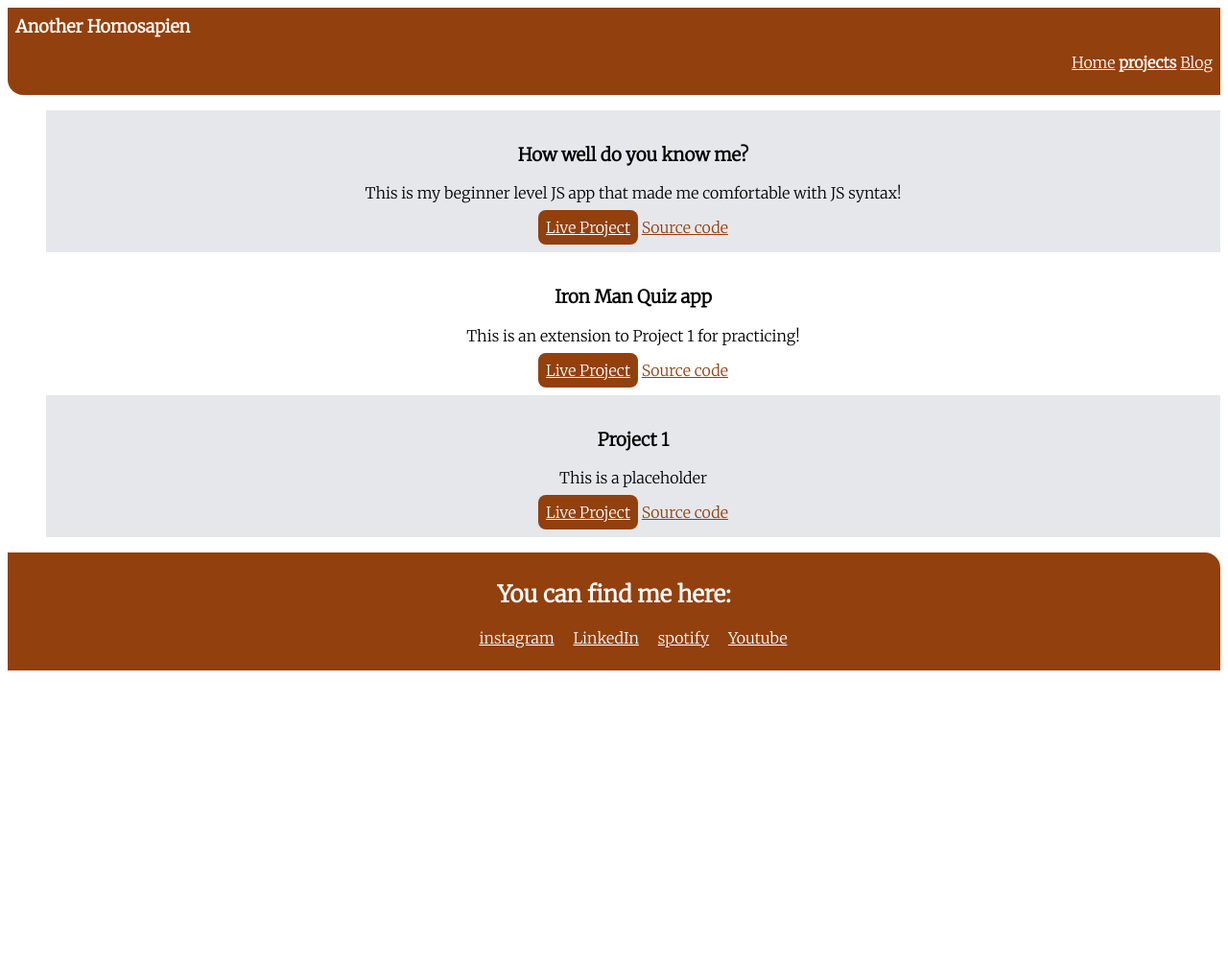
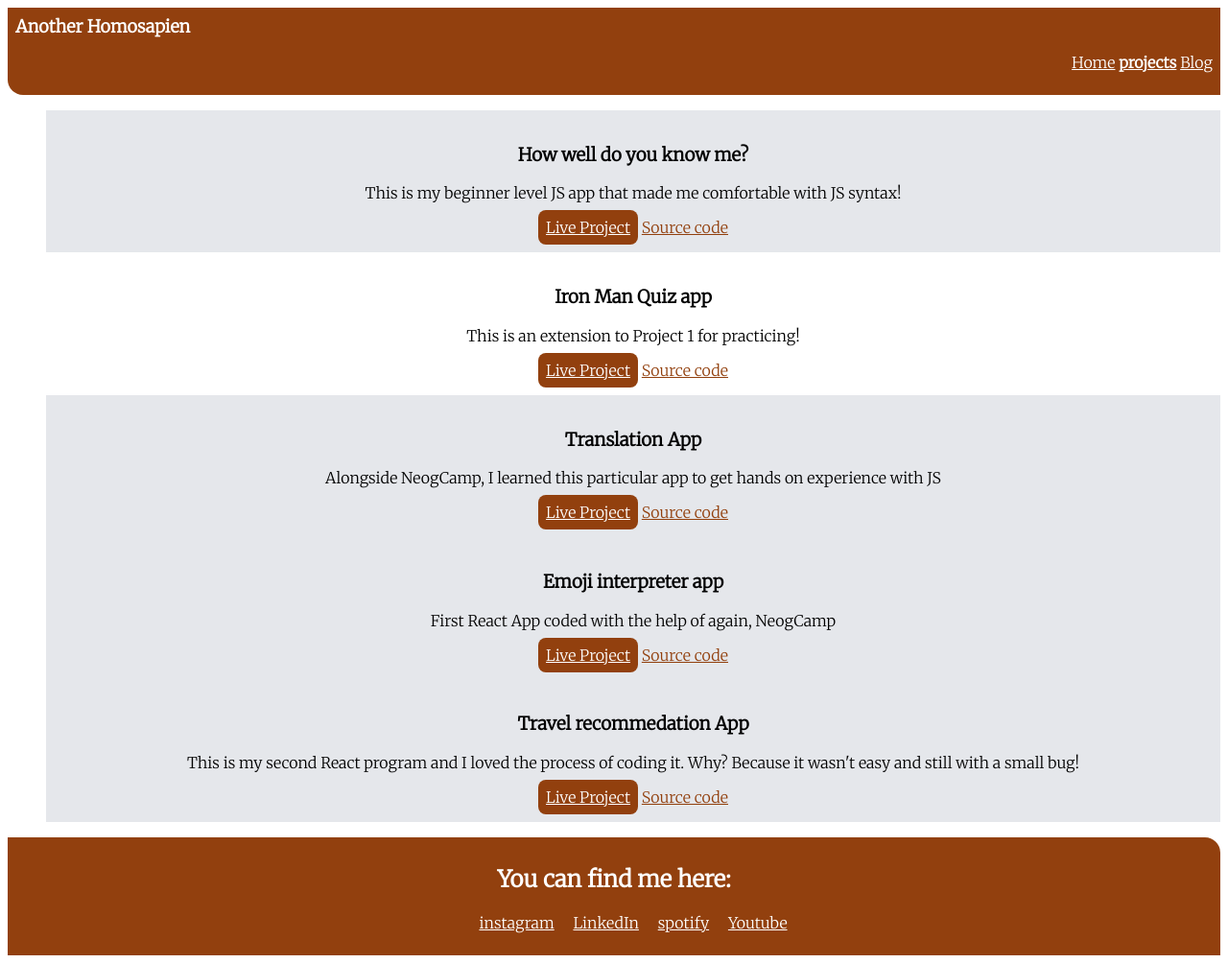
Before and after one commit to ishan05sharma/basic-portfolio-website, a plain HTML site: page projects.html in a window 1280 px wide. Shown: the whole page at 96% size. Before the commit the page ends 800 px from the top, so only its background shows below. Drawn offline with Linux system fonts and the light colour scheme.

Commit message:
Projects listed

```diff
--- a/projects.html
+++ b/projects.html
@@ -35,10 +35,29 @@
         <li>
 
             <section class="section ow container-center">
-                <h3>Project 1</h3>
-                <p>This is a placeholder</p>
-                <a class="primary-link" href="/">Live Project</a>
-                <a class="link-secondary" href="/">Source code</a>
+                <h3>Translation App</h3>
+                <p>Alongside NeogCamp, I learned this particular app to get hands on experience with JS</p>
+                <a class="primary-link" href="https://heuristic-meninsky-d1124a.netlify.app/">Live Project</a>
+                <a class="link-secondary" href="https://github.com/ishan05sharma/Translation-Fun-App">Source code</a>
+            </section>
+        </li>
+        <li>
+
+            <section class="section ow container-center">
+                <h3>Emoji interpreter app</h3>
+                <p>First React App coded with the help of again, NeogCamp </p>
+                <a class="primary-link" href="https://2096l.csb.app/">Live Project</a>
+                <a class="link-secondary" href="https://github.com/ishan05sharma/Travel-Recommendation-App">Source code</a>
+            </section>
+        </li>
+
+        <li>
+
+            <section class="section ow container-center">
+                <h3>Travel recommedation App</h3>
+                <p>This is my second React program and I loved the process of coding it. Why? Because it wasn't easy and still with a small bug! </p>
+                <a class="primary-link" href="https://2096l.csb.app/">Live Project</a>
+                <a class="link-secondary" href="https://github.com/ishan05sharma/Travel-Recommendation-App">Source code</a>
             </section>
         </li>
     </ul>
```
